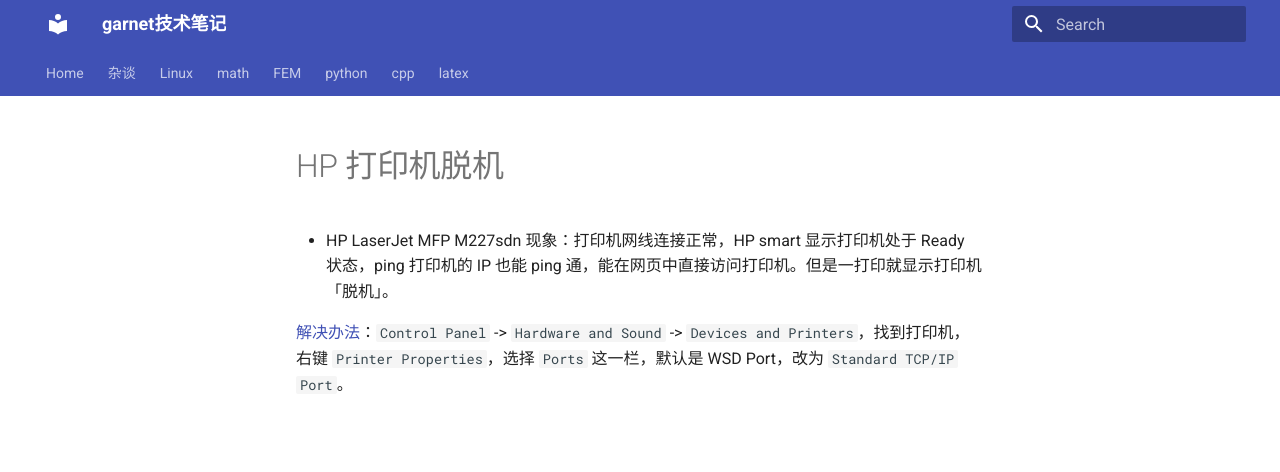
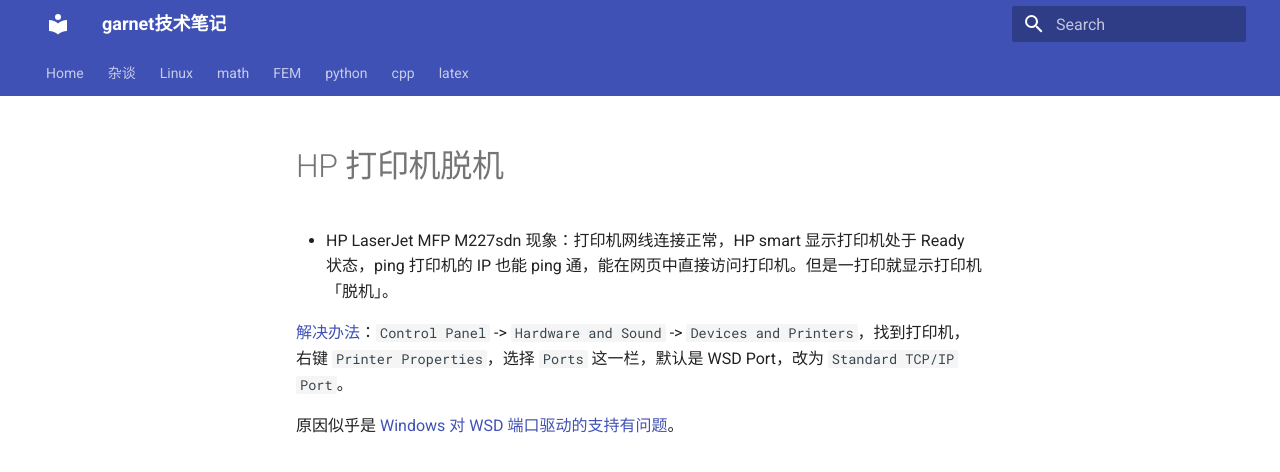
Before and after one commit to ymma98/technotes, an MkDocs documentation site: the page built from docs/杂谈/windows_hp打印机脱机.md, in a window 1280 px wide. Shown: the top 472 px of the page. Built offline with MkDocs 1.6.1 and Material for MkDocs 9.7.7, drawn with Linux system fonts in a browser that asks for light colours.

Commit message:
docs/杂谈/windows_hp打印机脱机.md updated from https://stackedit.cn/

```diff
--- a/docs/杂谈/windows_hp打印机脱机.md
+++ b/docs/杂谈/windows_hp打印机脱机.md
@@ -5,6 +5,8 @@
 
 [解决办法](https://support.hp.com/cn-zh/document/c01484827)：`Control Panel` -> `Hardware and Sound` -> `Devices and Printers`，找到打印机，右键 `Printer Properties`，选择 `Ports` 这一栏，默认是 WSD Port，改为 `Standard TCP/IP Port`。
 
+原因似乎是 [Windows 对 WSD 端口驱动的支持有问题](https://answers.microsoft.com/en-us/windows/forum/all/error-in-wsd-port-driver/fea6c323-e26c-4c6e-a395-5f2b31074b51)。
+
 <!--stackedit_data:
-eyJoaXN0b3J5IjpbLTExMDUzMTYxNDFdfQ==
+eyJoaXN0b3J5IjpbMjAyNDk1OTYxLC0xMTA1MzE2MTQxXX0=
 -->
```
